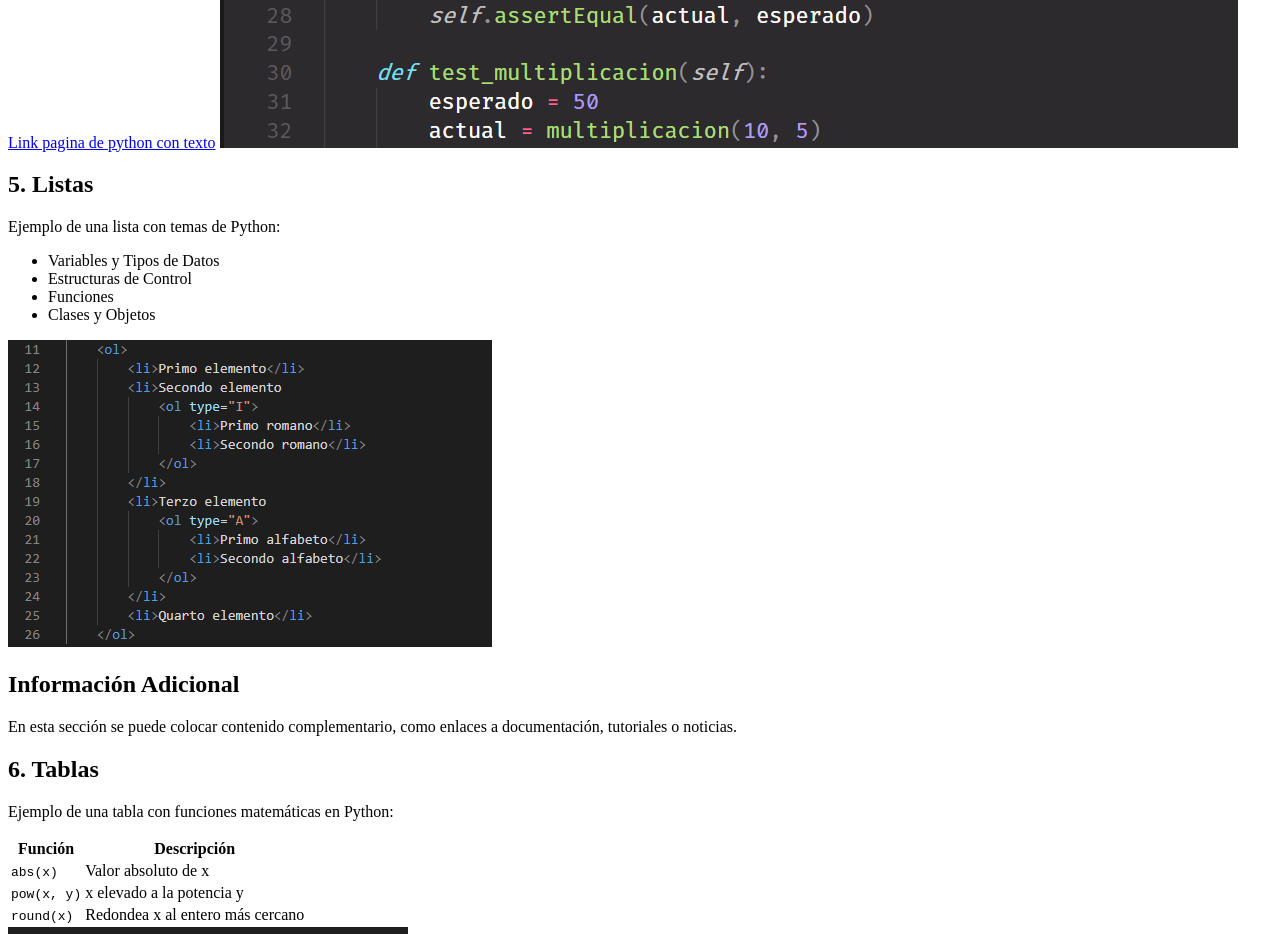
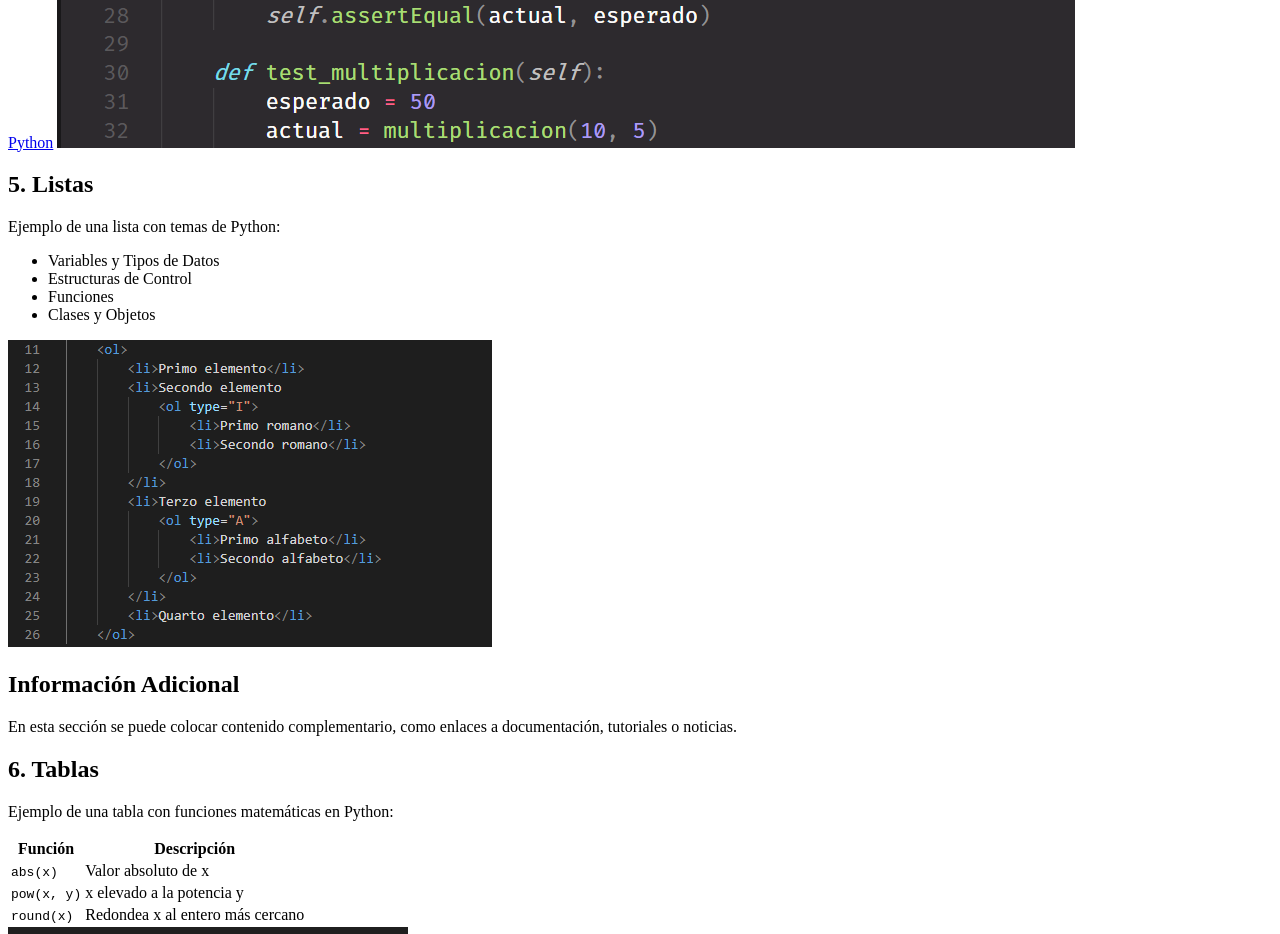
Before and after one commit to crisvarela304/Nueva-carpeta-comprimida--en-zip-, a plain HTML site: page index.html in a window 1280 px wide. Shown: the part 1520-2454 px from the top of the page. Drawn offline with Linux system fonts and the light colour scheme.

Commit message:
arreglado

```diff
--- a/index.html
+++ b/index.html
@@ -37,7 +37,7 @@
         <section>
             <h2>4. Enlaces</h2>
             <p>Para crear enlaces a otras páginas se usa la etiqueta <code>&lt;a&gt;</code>:</p>
-            <a href="https://www.python.org/">Link pagina de python con texto</a>
+            <a href="https://www.python.org/">Python</a>
             <img  src="./imagenes/Pruebas-unitarias-con-Python-y-el-framework-unittest.png" alt="Ejemplo de enlaces en HTML">
         </section>
 
```
